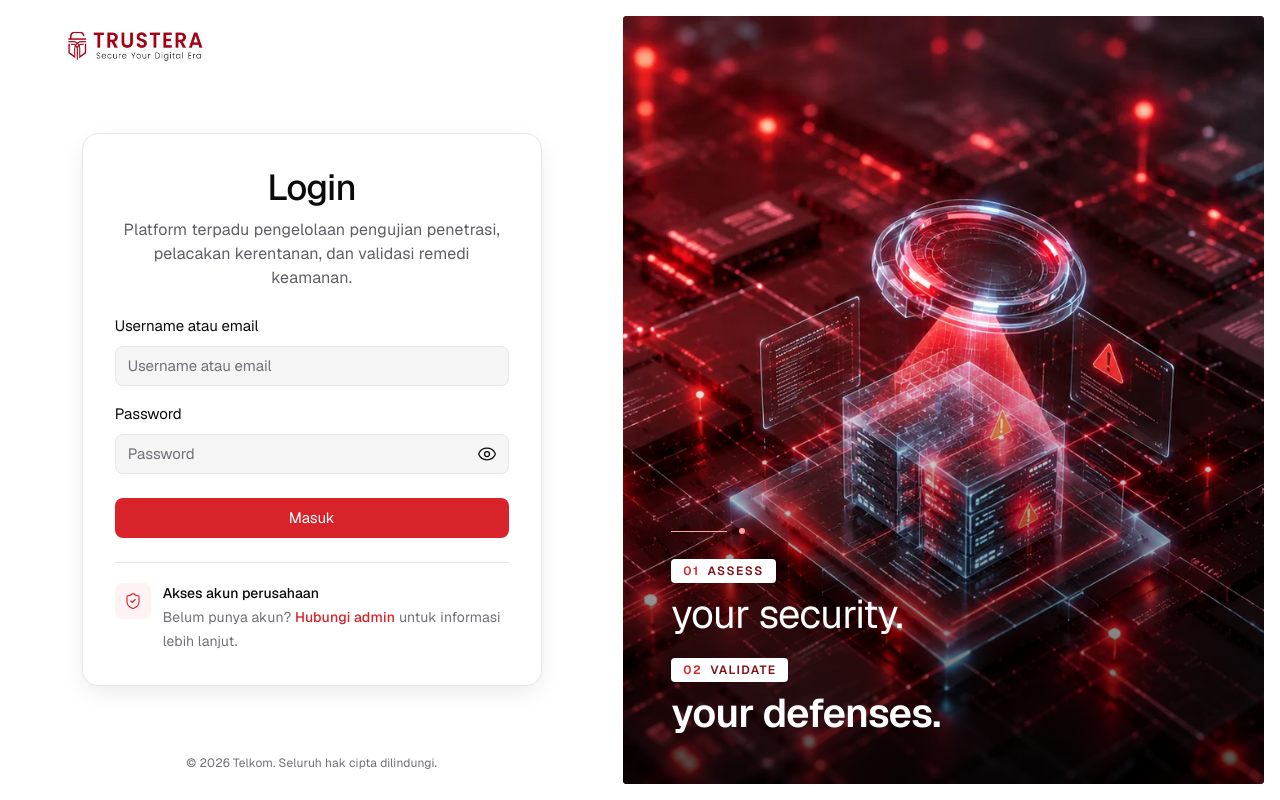
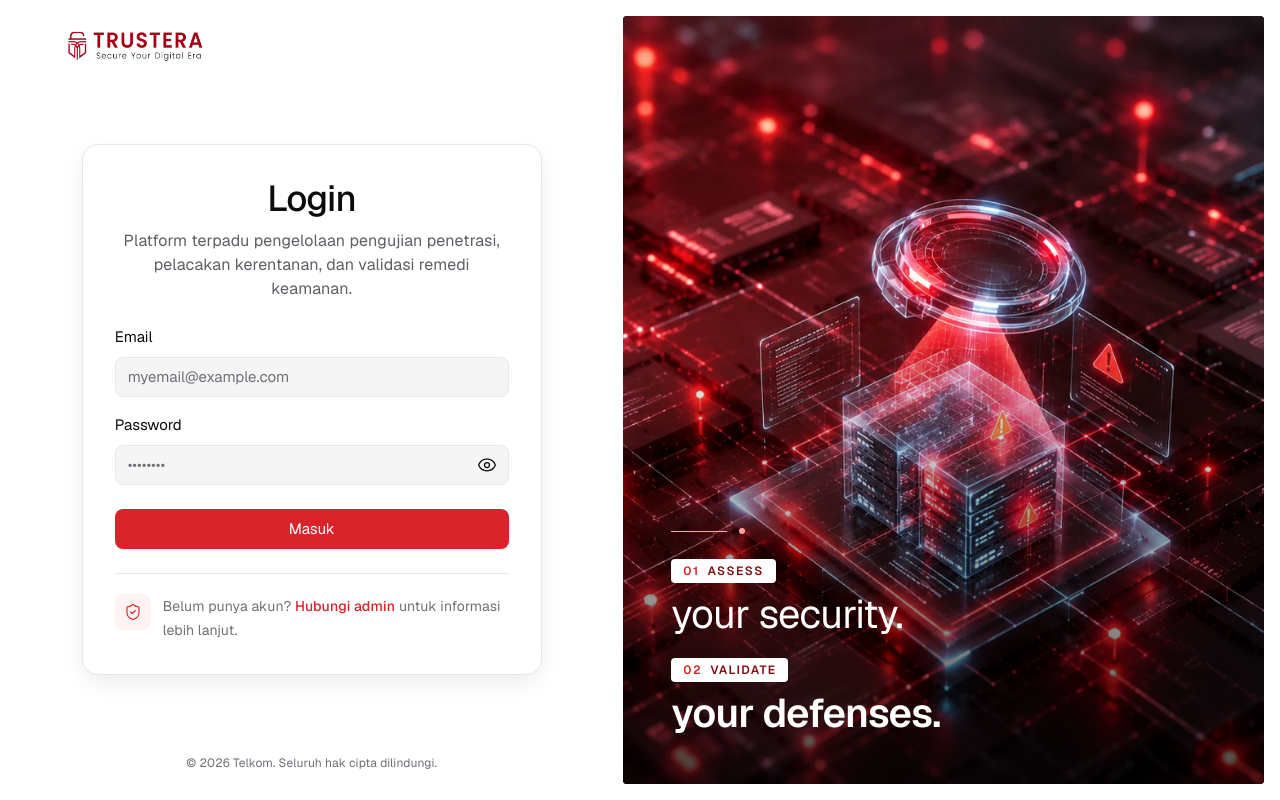
Before and after one commit to natenz/vapt-management-frontend, a React (Vite) app: page /login in a window 1280 px wide. Built offline with nearby package versions, Linux system fonts and the light colour scheme.

Commit message:
style(login): update email and masked password placeholders

```diff
--- a/src/pages/login/ui/login-page.tsx
+++ b/src/pages/login/ui/login-page.tsx
@@ -104,12 +104,12 @@ export function LoginPage() {
           </div>
 
           <FieldGroup className="mb-6">
-            <Field label="Username atau email" error={errors.login?.message}>
+            <Field label="Email" error={errors.login?.message}>
               {(field) => (
                 <Input
                   type="text"
                   autoComplete="username"
-                  placeholder="Username atau email"
+                  placeholder="myemail@example.com"
                   className="border-border bg-surface-subtle focus-ring-neutral hover:border-border-control focus-visible:border-border-control"
                   disabled={mutation.isPending}
                   {...field}
@@ -124,7 +124,7 @@ export function LoginPage() {
                   <Input
                     type={showPassword ? "text" : "password"}
                     autoComplete="current-password"
-                    placeholder="Password"
+                    placeholder="••••••••"
                     className="border-border bg-surface-subtle pr-12 focus-ring-neutral hover:border-border-control focus-visible:border-border-control"
                     disabled={mutation.isPending}
                     {...field}
@@ -172,7 +172,6 @@ export function LoginPage() {
             <ShieldCheck className="size-4.5" aria-hidden />
           </span>
           <div className="flex flex-col gap-0.5">
-            <p className="text-button text-ink">Akses akun perusahaan</p>
             <p className="text-body-sm text-ink-muted">
               Belum punya akun?{" "}
               <a
```
